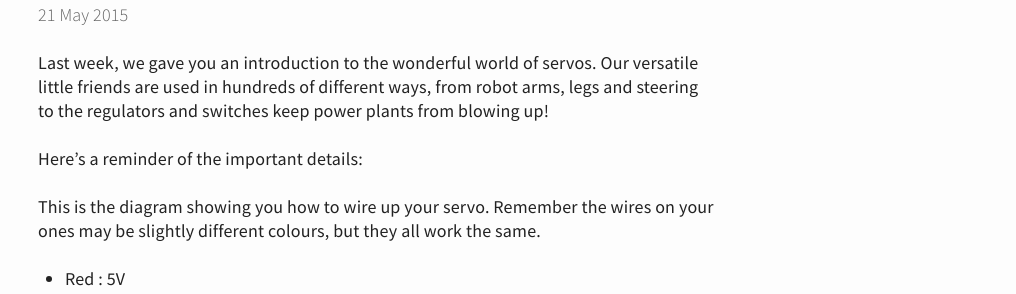
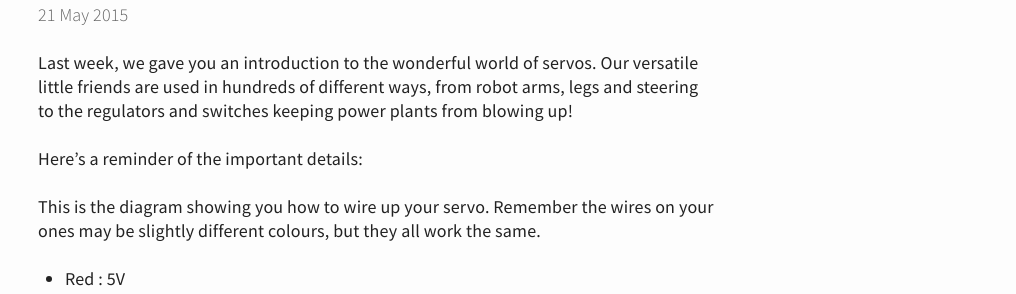
Before and after one commit to letsmake-uk/dharma-school, a Jekyll site: the page built from _posts/2015-05-21-week-4-servos_in_depth.md, in a window 1280 px wide and 900 px high. Shown: the part 308-602 px from the top of the window, without its empty margins (264-1280 px from the left). Built offline with Jekyll 4.4.1, drawn with Linux system fonts in a browser that asks for light colours.

Commit message:
fixing minor errors

```diff
--- a/_posts/2015-05-21-week-4-servos_in_depth.md
+++ b/_posts/2015-05-21-week-4-servos_in_depth.md
@@ -3,7 +3,7 @@ layout: post
 title: Week 4 - Servos in depth
 ---
 
-Last week, we gave you an introduction to the wonderful world of servos. Our versatile little friends are used in hundreds of different ways, from robot arms, legs and steering to the regulators and switches keep power plants from blowing up!
+Last week, we gave you an introduction to the wonderful world of servos. Our versatile little friends are used in hundreds of different ways, from robot arms, legs and steering to the regulators and switches keeping power plants from blowing up!
 
 Here's a reminder of the important details:
 
@@ -49,19 +49,19 @@ But today, rather than just moving from one side to the other like a wind-screen
 If we want to move our servo only a little bit left or right, we need to have a way of knowing where it is. We can do that by storing our servo angle in a **variable**. Variables are a really important concept in programming. We use them whenever we need a number we can use in lots of different places in our code. Using variables instead of "hard coded" numbers means that if we change the value of our variable, all of the places in our code where we use it will automatically use the new value. To make a new variable in Scratch, go to the variables section and click on "Make a variable"
 
 
-![Make a variable](../img/var_createVar.png "Make a variable")
+![Make a variable](../img/var_createVar.PNG "Make a variable")
 
 
 <br>
 A window will pop up asking what you want to call your new variable. We want a number to store the current angle of our servo motor, so we are going to call it "servoAngle" It is always a good idea to name your variables with a good description of what they are used for. It helps you remember what it's for, and it makes your code easier to understand.
 
-![servo angle variable](../img/var_createServoAngle.png "servo angle variable")
+![servo angle variable](../img/var_createServoAngle.PNG "servo angle variable")
 
 
 <br>
 Once you have created a variable, some new blocks will pop up in the variables section. These are what we will use whenever we want to modify our variable, or use it in our program. The most important ones are the "set servoAngle to..." block, and the round "servoAngle" block.
 
-![Variable blocks](../img/var_varBlocks.png "Variable blocks")
+![Variable blocks](../img/var_varBlocks.PNG "Variable blocks")
 
 
 <br>
```
